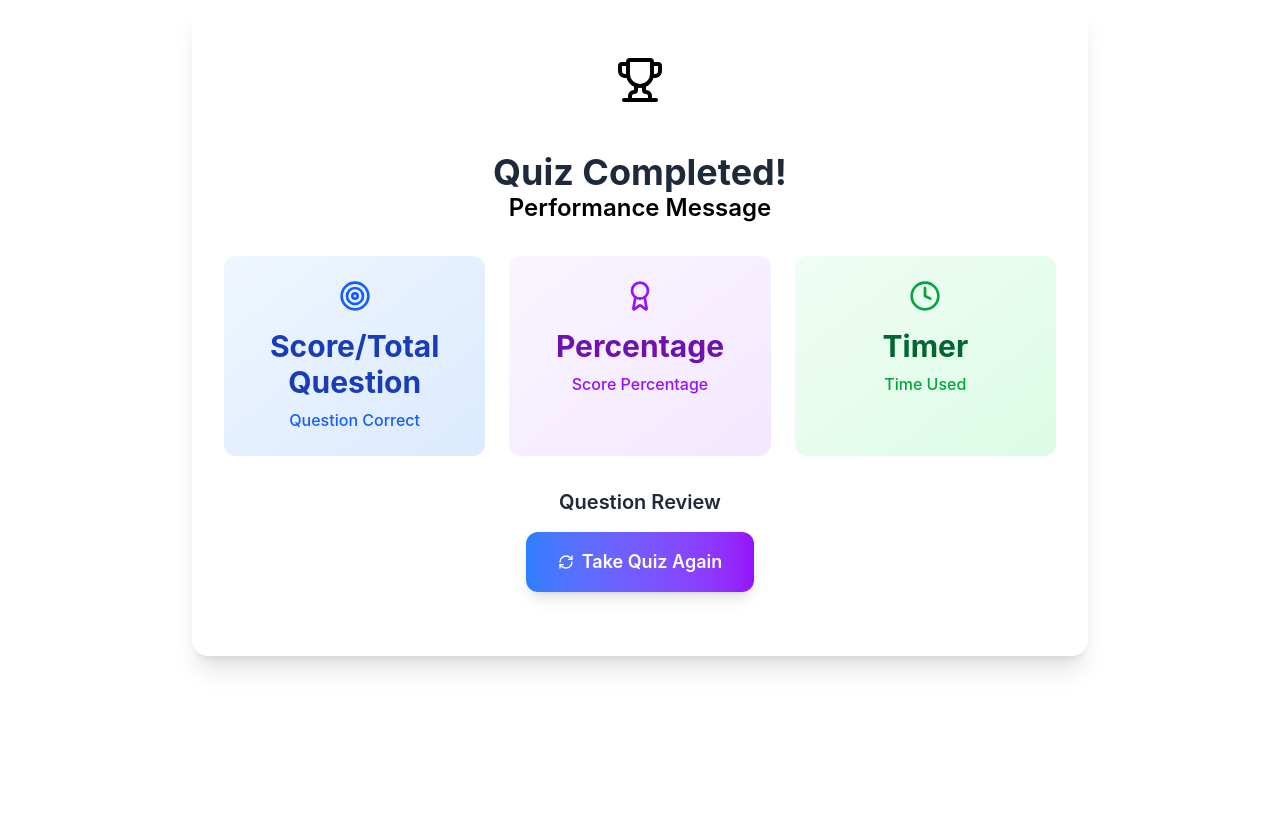
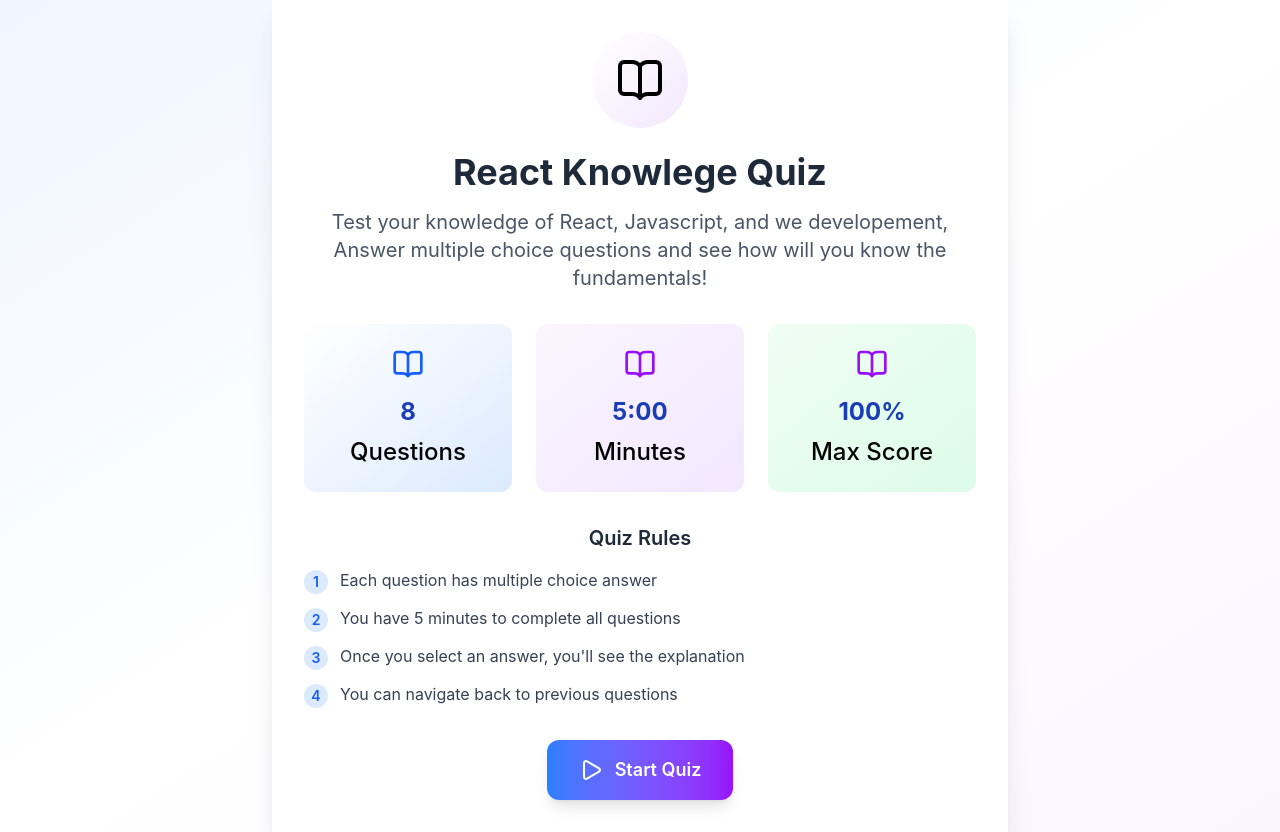
Before and after one commit to Coderaman-tech/Quizziz, a React (Vite) app: page / in a window 1280 px wide. Before the commit the page ends 800 px from the top, so only its background shows below. Built offline with nearby package versions, Linux system fonts and the light colour scheme.

Commit message:
add redux-questions

```diff
--- a/src/App.jsx
+++ b/src/App.jsx
@@ -1,10 +1,13 @@
 import React from 'react';
 import Quiz from './components/Quiz';
+import {Provider} from "react-redux";
+import {store} from "./store/store";
+
 function App() {
   return (
-    <div>
+    <Provider store={store}>
       <Quiz/>
-    </div>
+    </Provider>
   )
 }
 
--- a/src/components/Quiz.jsx
+++ b/src/components/Quiz.jsx
@@ -1,26 +1,72 @@
 import React from 'react';
 import QuizStart from './QuizStart';
 import ProgressBar from './ProgressBar';
-import Timer from './Timer';
 import Questions from './Questions';
 import Results from './Results';
+import Timer from './Timer';
+import {useDispatch,useSelector} from "react-redux";
+import {sampleQuestions} from "../data/questions.js";
+import {setQuestions} from "../store/quizSlice.js";
+import {useEffect} from "react";
 
 function Quiz() {
+  const dispatch=useDispatch();
+
+  //load the question
+  useEffect(() => {
+    dispatch(setQuestions(sampleQuestions));
+
+  }, dispatch)
+
+
+  const {questions,currentQuestionIndex,isQuizCompleted,isTimerActive,answers}=useSelector((state)=>state.quiz);
+
+  //loading Quiz
+  if(questions.length===0){
+    return (
+      <div className="min-h-screen bg-gradient-to-br from-blue-50 via-white to-purple-50 flex items-center justify-center">
+        <div className="text-center">
+          <div className="animate-spin rounded-full h-32 w-32 border-b-2 border-blue-50 border-blue-600 mx-auto"></div>
+          <p className="mt-4 text-gray-600">Loading</p>
+        </div>
+      </div>
+    );
+  }
+
+  //is Quiz Completed
+  if(isQuizCompleted){
+    return(
+      <div className="min-h-screen bg-gradient-to-br from-blue-50 via-white to-purple-50 px-4 flex items-center justify-center">
+        <Results/>
+      </div>
+    );
+  }
+
+  // Quiz Started
+  if(!isTimerActive && answers.length===0){
+     return(
+      <div className="min-h-screen bg-gradient-to-br from-blue-50 via-white to-purple-50 px-4 flex items-center justify-center">
+        <QuizStart/>
+      </div>
+    );
+  }
+
   return (
-    <Results/>
-    // <Questions/>
-    // <Timer/>
-    // <ProgressBar/>
-    // <QuizStart/>
-    // <div className="min-h-screen bg-gradient-to-br from-blue-50 via-white to-purple-50 py-8 px-4">
-    //     <div className="max-w-4xl mx-auto mb-8">
-    //         <div className="bg-white rowunded-xl shadow-lg p-6">
-    //             <div className="flex flex-col md:flex-row md-items-center md:justify-between space-y-4 md:space-y-0">
-    //                 <div className="flex-1"></div>
-    //             </div>
-    //         </div>
-    //     </div>
-    // </div>
+    <div className="min-h-screen bg-gradient-to-br from-blue-50 via-white to-purple-50 py-8 px-4">
+        <div className="max-w-4xl mx-auto mb-8">
+            <div className="bg-white rowunded-xl shadow-lg p-6">
+                <div className="flex flex-col md:flex-row md-items-center md:justify-between space-y-4 md:space-y-0">
+                    <div className="flex-1">
+                      <ProgressBar/>
+                    </div>
+                    <div className="md:ml-6">
+                      <Timer/>
+                    </div>
+                </div>
+            </div>
+        </div>
+        <Questions/>
+    </div>
   )
 }
 
--- /dev/null
+++ b/src/data/questions.js
@@ -0,0 +1,67 @@
+export const sampleQuestions=[
+  {
+    "id": 1,
+    "question": "What is the purpose of useState in React?",
+    "options": [
+      "To manage side effects in a component",
+      "To create global variables",
+      "To manage state in a functional component",
+      "To handle routing",
+      "To optimize rendering"
+    ],
+    "correctAnswer": 3,
+    "explanation": "useState is a React Hook used to add and manage state inside functional components."
+  },
+  {
+    "id": 2,
+    "question": "Which hook is used to perform side effects in React?",
+    "options": [
+      "useState",
+      "useEffect",
+      "useContext",
+      "useReducer",
+      "useMemo"
+    ],
+    "correctAnswer": 2,
+    "explanation": "useEffect is used to perform side effects like API calls, subscriptions, or DOM updates in functional components."
+  },
+  {
+    "id": 3,
+    "question": "What is JSX in React?",
+    "options": [
+      "A database query language",
+      "A styling framework",
+      "A JavaScript extension that allows writing HTML in React",
+      "A state management library",
+      "A backend framework"
+    ],
+    "correctAnswer": 3,
+    "explanation": "JSX stands for JavaScript XML and allows developers to write HTML-like syntax directly in JavaScript."
+  },
+  {
+    "id": 4,
+    "question": "Which of the following is used to pass data from parent to child component?",
+    "options": [
+      "State",
+      "Props",
+      "Hooks",
+      "Redux",
+      "Context API"
+    ],
+    "correctAnswer": 2,
+    "explanation": "Props (short for properties) are used to pass data from a parent component to a child component in React."
+  },
+  {
+    "id": 5,
+    "question": "What is the purpose of the key prop in React lists?",
+    "options": [
+      "To style elements",
+      "To uniquely identify elements in a list",
+      "To store component state",
+      "To trigger re-render",
+      "To bind event handlers"
+    ],
+    "correctAnswer": 2,
+    "explanation": "The key prop helps React identify which items have changed, are added, or removed, improving rendering performance."
+  }
+]
--- /dev/null
+++ b/src/store/quizSlice.js
@@ -0,0 +1,26 @@
+import {createSlice} from "@reduxjs/toolkit";
+
+const initialState={
+    questions:[],
+    currentQuestionIndex:0,
+    answers:[],
+    isQuizCompleted:false,
+    score:0,
+    timeLeft:300,
+    isTimerActive:false,
+    showExplanation:false
+};
+
+const quizSlice=createSlice({
+    name:'quiz',
+    initialState,
+    reducers:{
+        setQuestions:(state,action)=>{
+            state.questions=action.payload;
+        },
+    },
+});
+
+export const {setQuestions}=quizSlice.actions;
+
+export default quizSlice.reducer
--- /dev/null
+++ b/src/store/store.js
@@ -0,0 +1,8 @@
+import {configureStore} from "@reduxjs/toolkit";
+import quizReducer from "./quizSlice";
+
+export const store=configureStore({
+    reducer:{
+        quiz:quizReducer
+    },
+});
```
